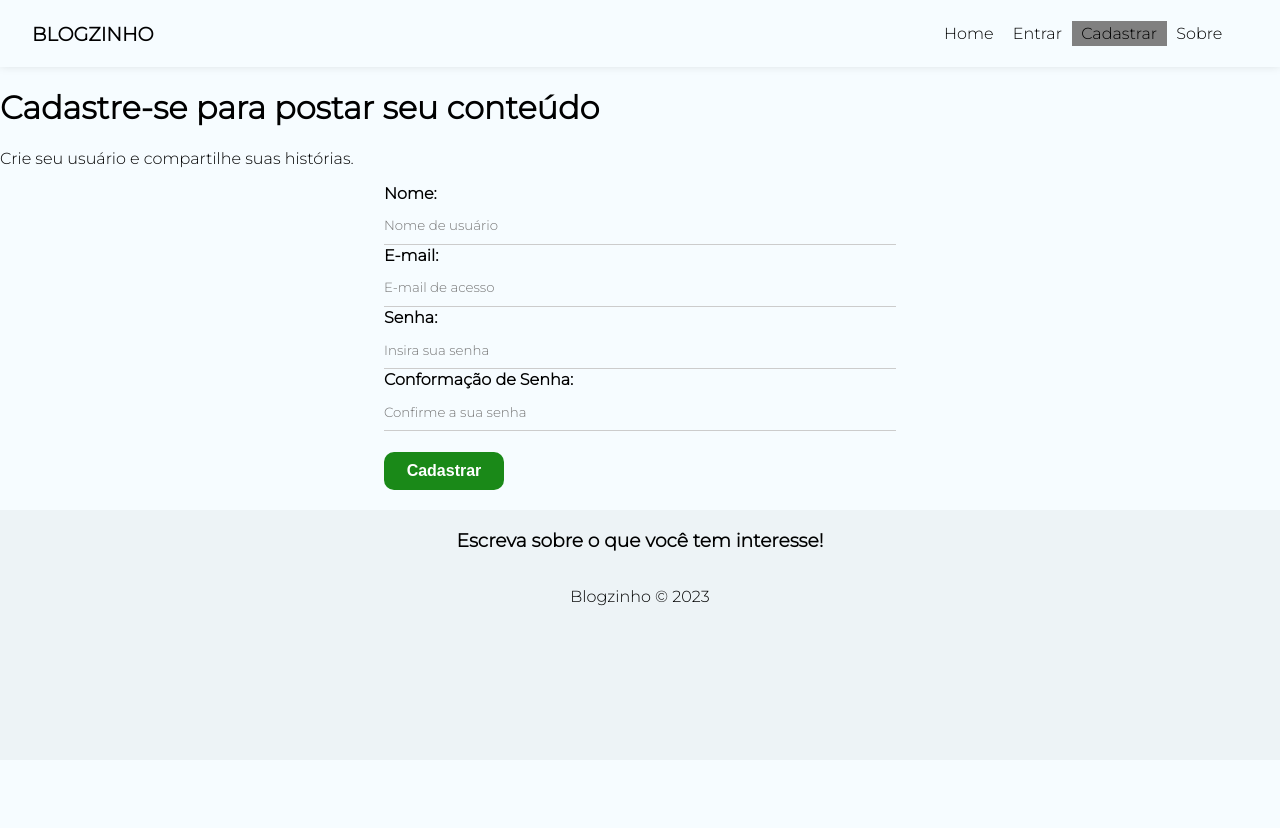
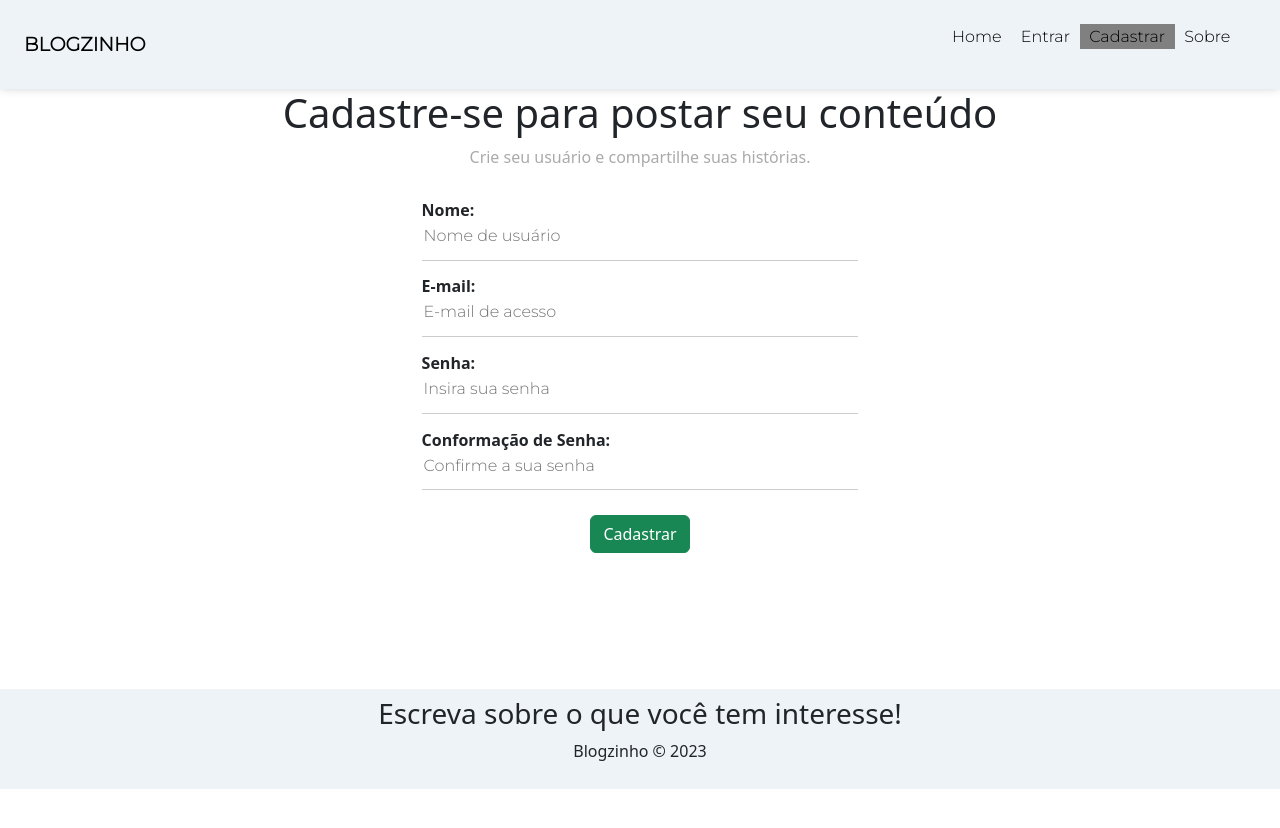
Before and after one commit to devPauloJunior/blogzinho, a React (Create React App) app: page /register in a window 1280 px wide. Shown: the top 828 px of the page. After the commit the page ends 800 px from the top, so only its background shows below. Built offline with nearby package versions, Linux system fonts and the light colour scheme.

Commit message:
Bootstrap implemetation OK

```diff
--- a/package.json
+++ b/package.json
@@ -6,7 +6,9 @@
     "@testing-library/jest-dom": "^5.16.5",
     "@testing-library/react": "^13.4.0",
     "@testing-library/user-event": "^13.5.0",
+    "bootstrap": "^5.2.3",
     "react": "^18.2.0",
+    "react-bootstrap": "^2.7.2",
     "react-dom": "^18.2.0",
     "react-router-dom": "^6.9.0",
     "react-scripts": "5.0.1",
--- a/src/App.js
+++ b/src/App.js
@@ -1,5 +1,6 @@
 // MEUS CSS
 import './App.css';
+import 'bootstrap/dist/css/bootstrap.min.css'
 
 // MEUS IMPORTS
 import { BrowserRouter, Routes, Route, Navigate, Router } from 'react-router-dom';
@@ -13,7 +14,7 @@ import Login from './pages/Login/Login'
 
 function App() {
   return (
-    <div className="App">
+    <div>
       <BrowserRouter>
         <NavBar />
         <div className='container'>
--- a/src/components/Footer.js
+++ b/src/components/Footer.js
@@ -3,7 +3,7 @@ import styles from './Footer.module.css'
 
 const Footer = () => {
   return (
-    <footer className={ styles.footer }>
+    <footer className={ `${styles.footer} d-flex flex-column align-items-center py-2`  }>
         <h3>Escreva sobre o que você tem interesse!</h3>
         <p>Blogzinho &copy; 2023</p>
     </footer>
--- a/src/components/Footer.module.css
+++ b/src/components/Footer.module.css
@@ -1 +1 @@
-.footer { height: 250px; display: flex; flex-direction: column; align-items: center; background-color: #edf3f6; }
+.footer { height: 100px; background-color: #edf3f6; }
--- a/src/components/NavBar.js
+++ b/src/components/NavBar.js
@@ -6,7 +6,7 @@ import { NavLink } from 'react-router-dom';
 
 const NavBar = () => {
   return (
-    <nav className={ styles.navbar }>
+    <nav className={ `${styles.navbar} d-flex justify-content-between align-items-center p-4 ` }>
         <NavLink to="/" className={ styles.brand }>
             <span>Blogzinho</span>
         </NavLink>
--- a/src/components/NavBar.module.css
+++ b/src/components/NavBar.module.css
@@ -1,4 +1,4 @@
-.navbar { display: flex; box-shadow: rgba(0,0,0, .15) 0px -2px 10px 0px; justify-content: space-between; align-items: center; padding: 0.5em 2em;}
+.navbar { background-color: #edf3f6; box-shadow: rgba(0,0,0, .25) 0px -2px 10px 0px;}
 
 .brand { font-size: 1.2em; }
 
--- a/src/index.css
+++ b/src/index.css
@@ -1,33 +1 @@
 body { background-color: #f6fcff; padding: 0px; margin: 0px; font-family: "Montserrat", sans-serif; }
-
-input::placeholder, textarea::placeholder { font-family: "Montserrat", sans-serif; }
-
-input:focus, textarea:focus { outline: none; }
-
-a, nav button { text-decoration: none; background-color: transparent; border: none; color: black; transition: .4s; font-size: 1em; cursor: pointer; font-family: "Montserrat", sans-serif; }
-
-a:hover , nav button:hover { color: #bbbbbb; }
-
-form { max-width: 40%; margin: 0 auto; }
-
-label { display: flex; flex-direction: column; margin-bottom: 1px; }
-
-label span { margin-bottom: .3em; font-weight: bold; text-align: left; }
-
-input, textarea { box-sizing: border-box; border: none; border-bottom: 1px solid #cccccc; padding: .8em 0px; background-color: transparent; }
-
-.btn { background-color: #1a8918; color: white; text-align: center; cursor: pointer; border-radius: 10px; width: 120px; font-weight: bold; border: none; padding: 10px 15px; font-size: 1em; margin: 20px 0px; }
-
-.btn.btn-dark { background-color: black; border-radius:  0px; }
-
-.btn.btn-outline { background-color: transparent; border-radius: 0px; color: black; border: 1px solid black; padding: 7px 30px; }
-
-.btn:hover { background-color: #0f730c; color: white; }
-
-.btn.btn-outline:hover { background-color: black; }
-
-.btn.btn-danger:hover { background-color: #dc3545; }
-
-button[disabled] { background-color: #aaaaaa; }
-
-.container .error { color: #721c24; background-color: white; border: 1px solid white; padding: 5px; border-radius: 5px; }
--- a/src/pages/Register/Register.js
+++ b/src/pages/Register/Register.js
@@ -27,7 +27,7 @@ const Register = () => {
   }
 
   return (
-    <div className='styles.register'>
+    <div className={ `${styles.register} container` }>
         <h1>Cadastre-se para postar seu conteúdo</h1>
         <p>Crie seu usuário e compartilhe suas histórias.</p>
         <form onSubmit={ handleSubmit }>
@@ -59,8 +59,8 @@ const Register = () => {
             onChange={ (e) => setConfirmPassword(e.target.value) }
             />
           </label>
-          <button className='btn'>Cadastrar</button>
-          { error && <p className='error'>{ error }</p> }
+          <button className='btn btn-success my-4'>Cadastrar</button>
+          { error && <p className={ `${styles.error} text-danger` }>{ error }</p> }
         </form>
 
     </div>
--- a/src/pages/Register/Register.module.css
+++ b/src/pages/Register/Register.module.css
@@ -1,3 +1,23 @@
-.register { text-align: center; }
+.register { text-align: center; height: 600px; }
 
 .register p { color: #aaaaaa; }
+
+input::placeholder, textarea::placeholder { font-family: "Montserrat", sans-serif; }
+
+input:focus, textarea:focus { outline: none; }
+
+a, nav button { text-decoration: none; background-color: transparent; border: none; color: black; transition: .4s; font-size: 1em; cursor: pointer; font-family: "Montserrat", sans-serif; }
+
+a:hover , nav button:hover { color: #bbbbbb; }
+
+form { max-width: 40%; margin: 0 auto; }
+
+label { display: flex; flex-direction: column; margin-bottom: 1px; }
+
+label span { font-weight: bold; text-align: left; padding-top: .8em; }
+
+input, textarea { box-sizing: border-box; border: none; border-bottom: 1px solid #cccccc; padding-bottom: .8em; background-color: transparent; }
+
+button[disabled] { background-color: #aaaaaa; }
+
+.error { background-color: #edf3f6; border: 1px solid #bbbbbb; padding: 5px; border-radius: 5px; }
```
Also changed, not shown: 1 other file (tests, documents, lock files or other folders).
